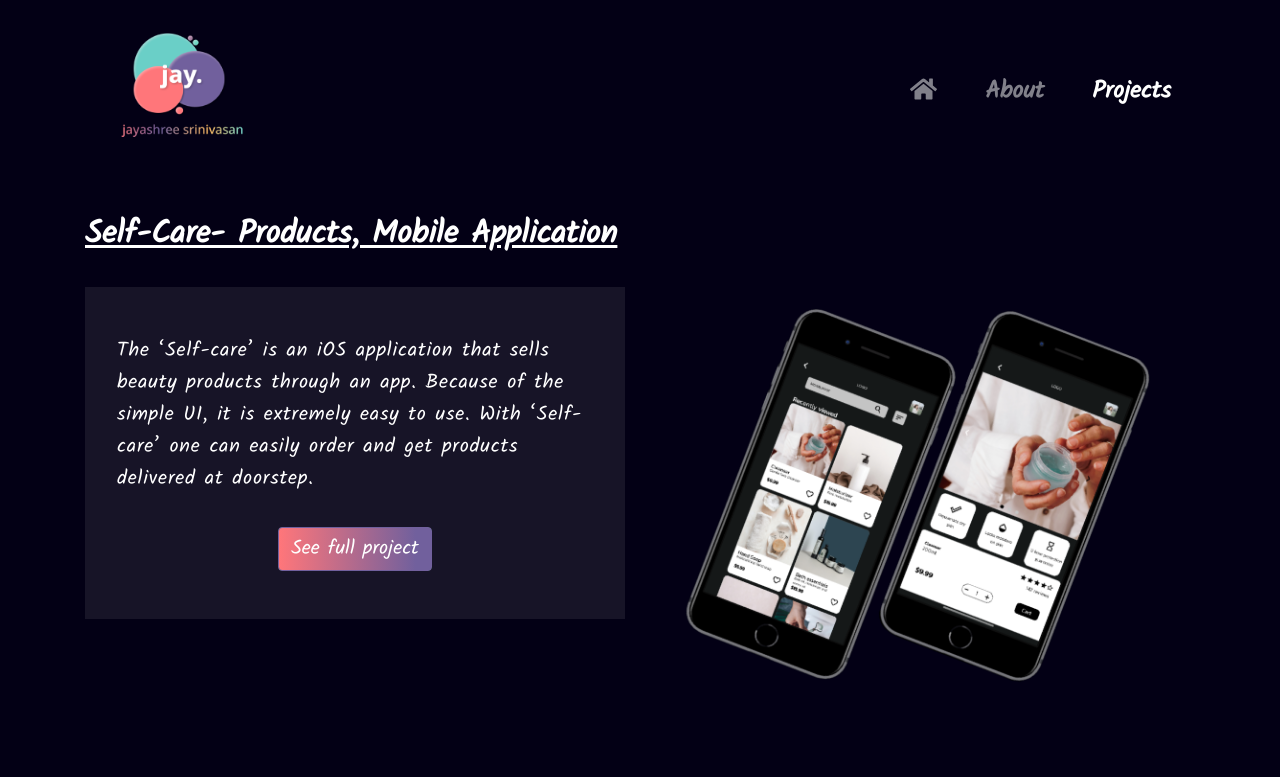
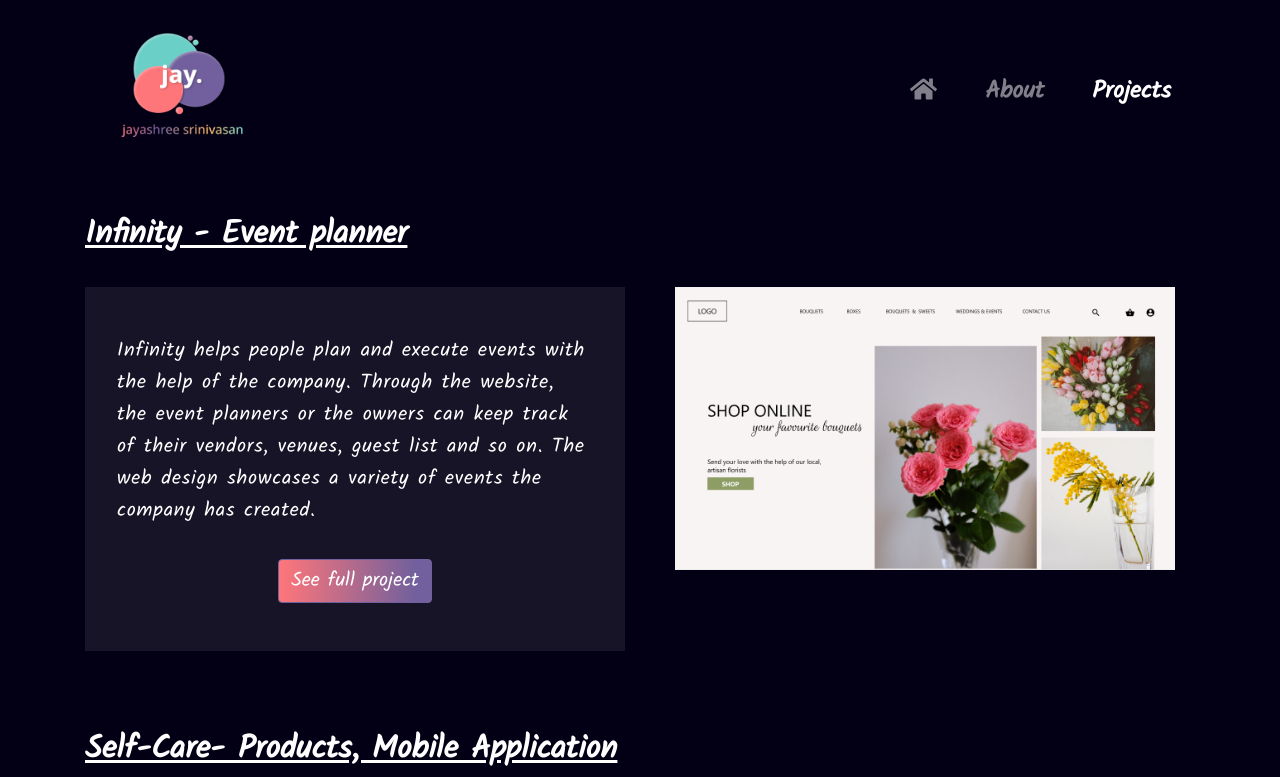
Before and after one commit to serlintamilselvam/jayashree-portfolio, a React (Create React App) app in the folder portfolio/: page /projects in a window 1280 px wide. Shown: the top 777 px of the page. Built offline with nearby package versions, Linux system fonts and the light colour scheme; no server answers.

Commit message:
Add new project

```diff
--- a/portfolio/src/Components/CustomCarousel/CustomCarousel.js
+++ b/portfolio/src/Components/CustomCarousel/CustomCarousel.js
@@ -17,7 +17,7 @@ function CustomCarousel(props) {
             </Carousel>:
             props.imgUrl.map((singleImage, imageKey) => {
                 return (
-                    <IndividualItem  singleImage={singleImage} key={imageKey} />
+                    <IndividualItem  singleImage={singleImage.imgUrl} key={imageKey} />
                 )
             })
     )
--- a/portfolio/src/Views/Project/Project.js
+++ b/portfolio/src/Views/Project/Project.js
@@ -34,6 +34,116 @@ class Project extends React.Component {
         this.state = {
             projectsContent: [{
                 id: 1,
+                title: "Infinity - Event planner",
+                projectLink: "https://www.figma.com/proto/Qvr312U5c5WeCzK3WTlEws/Portfolio-works---2?page-id=0%3A1&node-id=2%3A122&starting-point-node-id=2%3A122&scaling=scale-down",
+                subTopics: [{
+                    title: 'Project details',
+                    value: 'Infinity helps people plan and execute events with the help of the company. Through the website, the event planners or the owners can keep track of their vendors, venues, guest list and so on. The web design showcases a variety of events the company has created.',
+                    hasImage: false
+                }, {
+                    title: 'Type',
+                    value: 'Self learning project',
+                    hasImage: false
+                }, {
+                    title: 'Duration',
+                    value: '3 weeks',
+                    hasImage: false
+                }, {
+                    title: 'Deliverable',
+                    value: 'High-fidelity interactive prototype demonstrating key functionality',
+                    hasImage: false
+                }, {
+                    title: 'Role',
+                    value: 'UX designer, UI designer',
+                    hasImage: false
+                }, {
+                    title: 'Summary',
+                    value: [
+                        "Designed a Web Application to plan and execute events",
+                        "Conducted Foundational Research to identify the problem statement and brand identity of the company.",
+                        "Eliminated Biases such as Implicit and Sunk Cost Fallacy using Empathy Map, User Stories, and Personas to express the user’s perspective.",
+                        "Modeled the Paper Prototype using Lorem Ipsum to bring an idea and understanding to the design for conversion to a High - Fidelity Wireframe, to conduct a usability study, and identify pain points.",
+                        "Created Site Map using hierarchical structure to incorporate a responsive webpage.",
+                        "Designed Mockups following the visual and typographic hierarchy to synthesis design."
+                    ],
+                    hasImage: false
+                }, {
+                    title: 'Tools',
+                    value: 'Figma, Adobe XD',
+                    hasImage: false
+                }, {
+                    title: 'Problem and solution recognition',
+                    value: [
+                        "The motto of the project was to recreate and rebrand the ‘Infinity’ site to more accommodate user needs and establish a more contactless event planning and execution while preserving the brand originality and features that the stakeholders are known for.",
+                        "The solution was to simply tone down the amount of information on the website and bring in more features keeping in mind the fact that features speak more than people.",
+                        "With some foundational research, the idea was to categorize events into personal, corporate and public. This way users can choose their service without any confusion or limited options.",
+                        "By allowing the user to choose their own budget and the features the queries and doubts can be reduced."
+                    ],
+                    hasImage: false
+                }, {
+                    title: 'Motivation',
+                    value: [
+                        "Create a design and experience which brings joy and a seamless journey to the user while trying to choose their event plan and budget.",
+                        "Create a competitive UI which stands unique."
+                    ],
+                    hasImage: false
+                }, {
+                    title: 'Reliability',
+                    value: 'Everything must work seamlessly and be as transparent as possible',
+                    hasImage: false
+                }, {
+                    title: 'Process',
+                    value: 'A business-centered process with a focus on qualitative data collection and analysis to extract user expectations vs availability. Personas, problem statements, competitive analysis etc., to get the insight of what the design problem and solution should be. Then the design process',
+                    hasImage: true,
+                    imgUrl: [{imgUrl:ios}]
+                }, {
+                    title: 'Persona',
+                    hasImage: true,
+                    imgUrl: [{
+                        imgUrl: persona1
+                    }, {
+                        imgUrl: persona2
+                    }]
+                }, {
+                    title: 'Site maps',
+                    value: 'Site maps are created to organize content and maintain information hierarchy. A hierarchical sitemap outlines the relationship between pages in order of importance.',
+                    hasImage: true,
+                    imgUrl: [{imgUrl:sitemap}]
+                }, {
+                    title: 'Low Fidelity (Lo-Fi) Mockup',
+                    hasImage: true,
+                    imgUrl: [{
+                        imgUrl: lofi1
+                    }, {
+                        imgUrl: lofi2
+                    }, {
+                        imgUrl: lofi3
+                    }]
+                }, {
+                    title: 'High Fidelity (Hi-Fi) Mockup',
+                    hasImage: true,
+                    imgUrl: [{
+                        imgUrl: hifi1
+                    }, {
+                        imgUrl: hifi2
+                    }, {
+                        imgUrl: hifi3
+                    }]
+                }, {
+                    title: 'Reason to choose from the above primitive prototypes',
+                    hasImage: false,
+                    value: 'Primitive prototypes are mainly created to bring up design ideas that demonstrate the best user flow. Now, not all the designs need to be chosen based on exactly how they are designed. A new design can be formed by taking into account all the top features of all the primitive designs. To help us with the decision, we can mark the best features that the team decides on at the meeting and proceed to develop it. This way we eliminate conflicts between which design would have a better reach.'
+                }, {
+                    title: 'Mockup',
+                    hasImage: true,
+                    imgUrl: [{
+                        imgUrl: final_ios_output_1
+                    }, {
+                        imgUrl: final_ios_output_2
+                    }]
+                }]
+            }, {
+                id: 2,
                 title: "Self-Care- Products, Mobile Application",
                 projectLink: "https://www.figma.com/proto/gf4SzUsMtH0PIxAx6vHGZJ/Self-Care-products?node-id=1%3A5&scaling=scale-down",
                 subTopics: [{
@@ -143,7 +253,7 @@ class Project extends React.Component {
                     }]
                 }]
             }, {
-                id: 2,
+                id: 3,
                 title: "The Grow Room, E-Commerce website",
                 projectLink: "https://www.figma.com/proto/x5NRX5uqXaa571zUi6S7kF/Flowers-and-Bouquet?node-id=13%3A12&scaling=min-zoom",
                 subTopics: [{
--- a/portfolio/src/Views/Project/Project.scss
+++ b/portfolio/src/Views/Project/Project.scss
@@ -13,7 +13,6 @@ $breakpoint-min-small-device: 768px;
         .title-div-wrap {
             h1 {
                 text-align: left;
-                text-decoration: underline;
                 font-size: 2rem;
                 margin-bottom: 1.5rem;
                 @media (max-width: $breakpoint-tablet) {
--- a/portfolio/src/Views/ProjectList/ProjectList.js
+++ b/portfolio/src/Views/ProjectList/ProjectList.js
@@ -27,21 +27,30 @@ class ProjectList extends React.Component {
         this.state = {
             projectsContent: [{
                 id: 1,
-                title: "Self-Care- Products, Mobile Application",
-                description: "The ‘Self-care’ is an iOS application that sells beauty products through an app. Because of the simple UI, it is extremely easy to use. With ‘Self-care’ one can easily order and get products delivered at doorstep.",
-                img: beautifulApp,
+                title: "Infinity - Event planner",
+                description: "Infinity helps people plan and execute events with the help of the company. Through the website, the event planners or the owners can keep track of their vendors, venues, guest list and so on. The web design showcases a variety of events the company has created. ",
+                img: plantLife,
                 order: {
                     img: 12,
                     text: 1
                 }
             }, {
                 id: 2,
+                title: "Self-Care- Products, Mobile Application",
+                description: "The ‘Self-care’ is an iOS application that sells beauty products through an app. Because of the simple UI, it is extremely easy to use. With ‘Self-care’ one can easily order and get products delivered at doorstep.",
+                img: beautifulApp,
+                order: {
+                    img: 1,
+                    text: 12
+                }
+            }, {
+                id: 3,
                 title: "The Grow Room, E-Commerce website",
                 description: "A flower and bouquet website, which helps people to purchase and deliver flowers with message cards and. This website showcases a variety of flowers and bouquets that are grown and prepared by local farmers. It mainly focuses on promoting online business by featuring online purchases, discounts, and scheduled deliveries.",
                 img: plantLife,
                 order: {
-                    img: 1,
-                    text: 12
+                    img: 12,
+                    text: 1
                 }
             }],
             miniProjectsContent: [{
```
